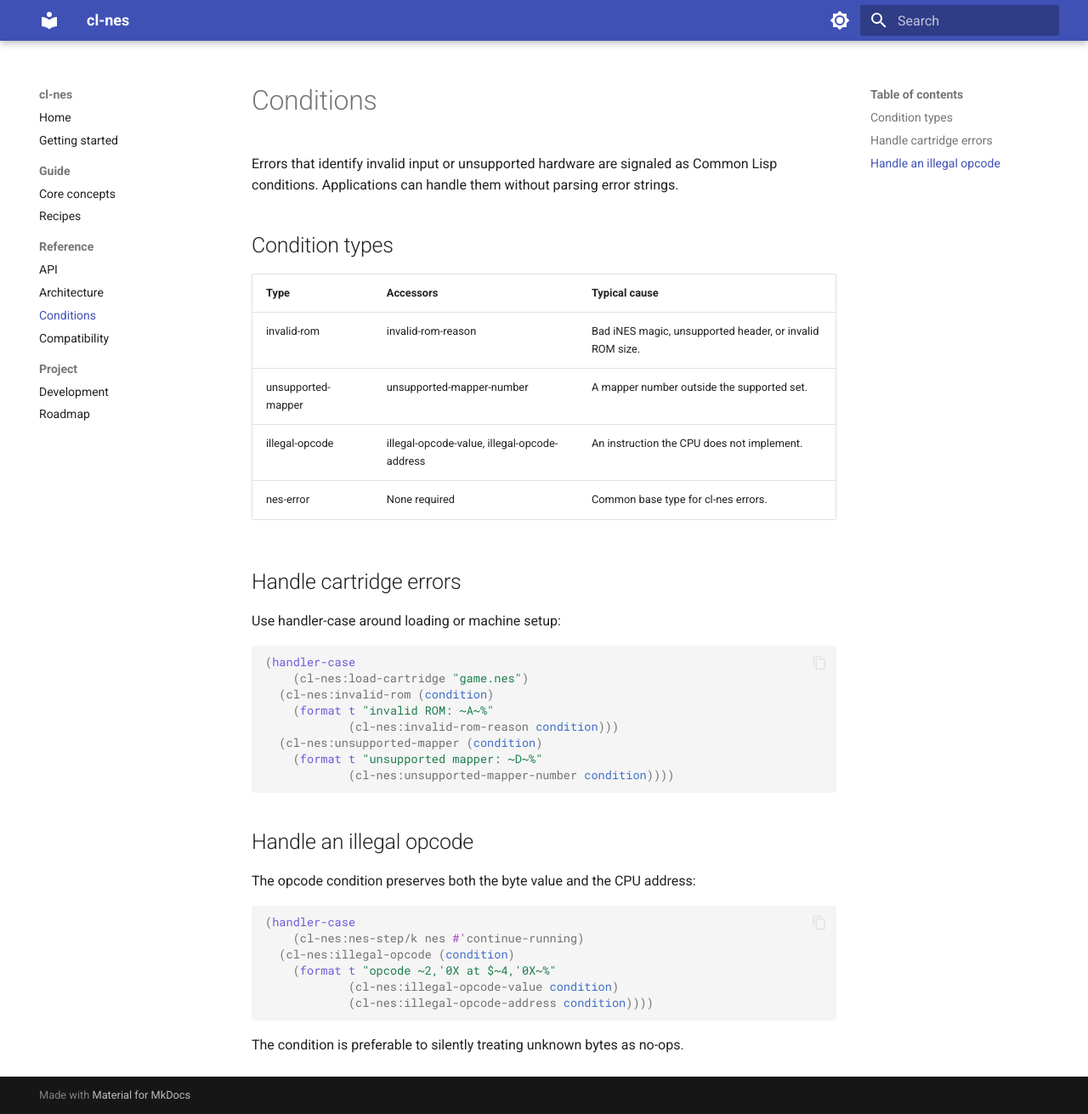
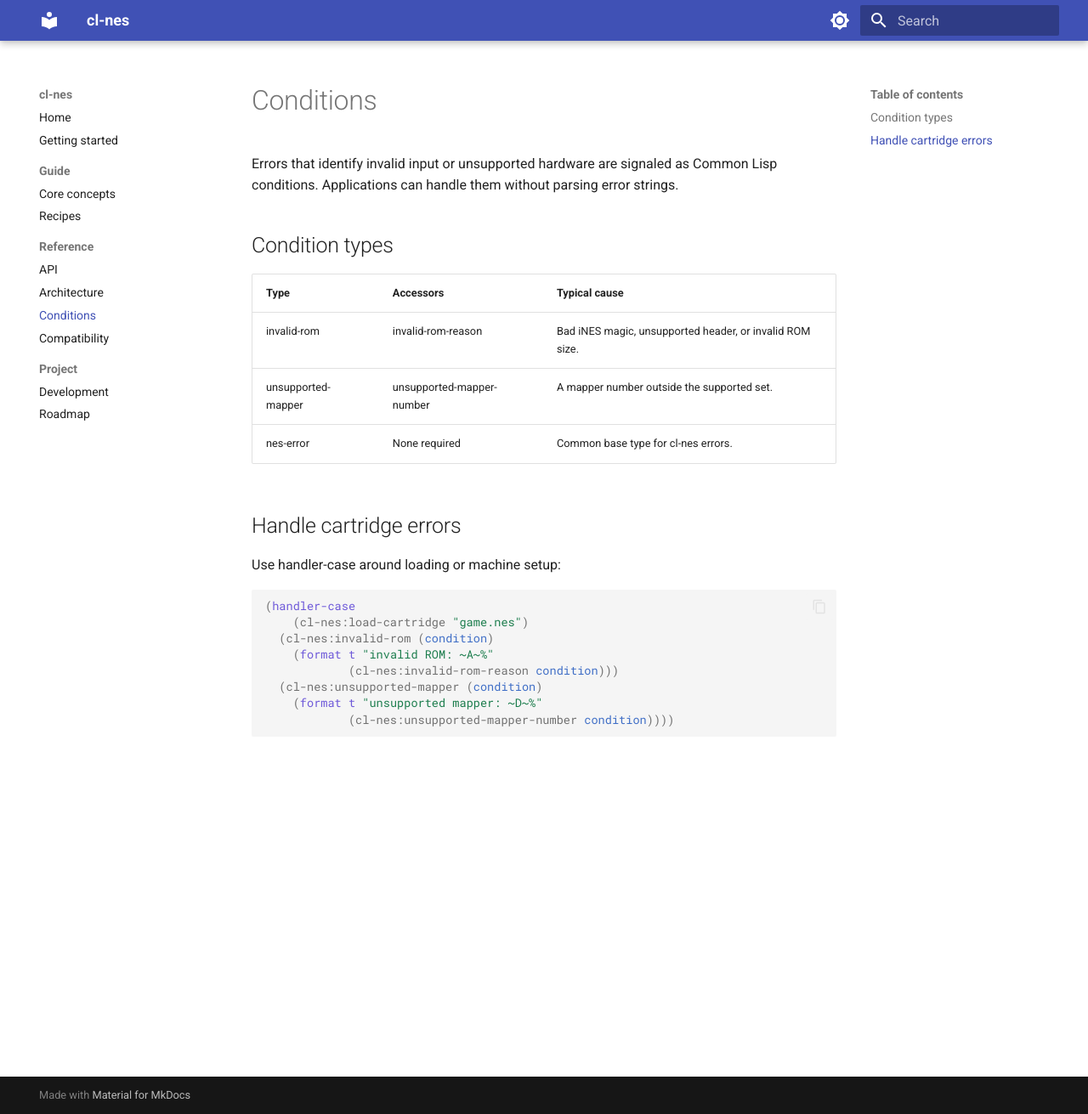
Before and after one commit to nerima-lisp/cl-nes, an MkDocs documentation site: the page built from docs/src/reference/conditions.md, in a window 1280 px wide and 1311 px high. Shown: the whole window at 85% size. Built offline with MkDocs 1.6.1 and Material for MkDocs 9.7.7, drawn with Linux system fonts in a browser that asks for light colours.

```diff
--- a/docs/src/reference/conditions.md
+++ b/docs/src/reference/conditions.md
@@ -10,7 +10,6 @@
 | --- | --- | --- |
 | invalid-rom | invalid-rom-reason | Bad iNES magic, unsupported header, or invalid ROM size. |
 | unsupported-mapper | unsupported-mapper-number | A mapper number outside the supported set. |
-| illegal-opcode | illegal-opcode-value, illegal-opcode-address | An instruction the CPU does not implement. |
 | nes-error | None required | Common base type for cl-nes errors. |
 
 ## Handle cartridge errors
@@ -27,18 +26,3 @@
     (format t "unsupported mapper: ~D~%"
             (cl-nes:unsupported-mapper-number condition))))
 ~~~
-
-## Handle an illegal opcode
-
-The opcode condition preserves both the byte value and the CPU address:
-
-~~~lisp
-(handler-case
-    (cl-nes:nes-step/k nes #'continue-running)
-  (cl-nes:illegal-opcode (condition)
-    (format t "opcode ~2,'0X at $~4,'0X~%"
-            (cl-nes:illegal-opcode-value condition)
-            (cl-nes:illegal-opcode-address condition))))
-~~~
-
-The condition is preferable to silently treating unknown bytes as no-ops.
```
Also changed, not shown: docs/src/reference/api.md (+3 -4 lines), 13 other files.
